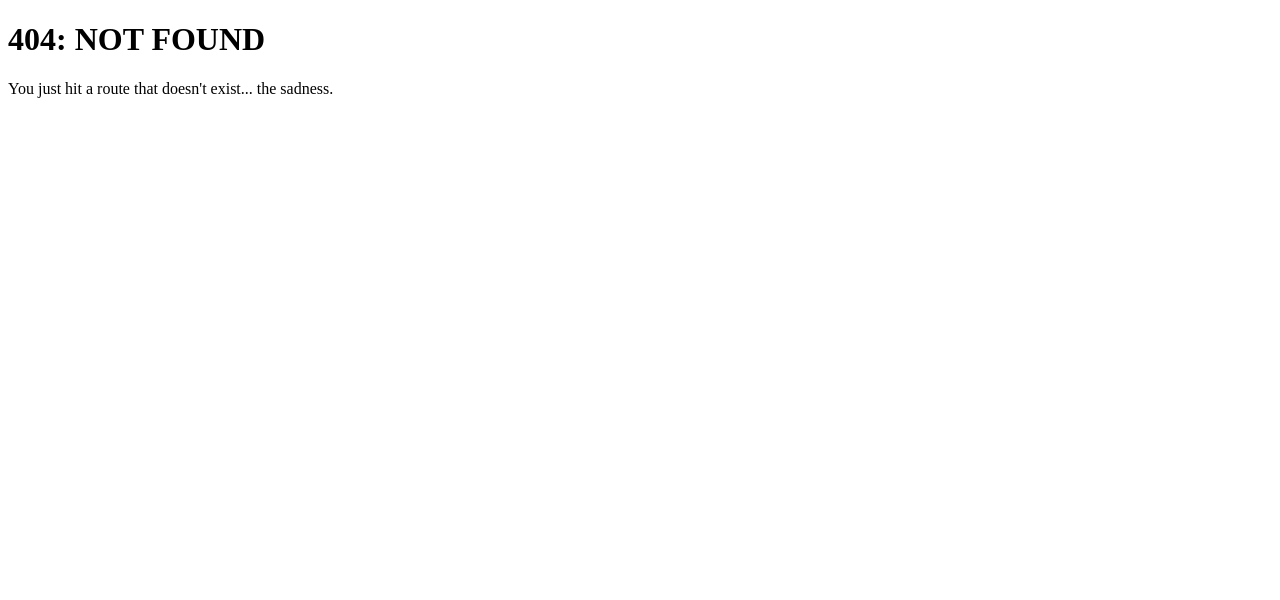
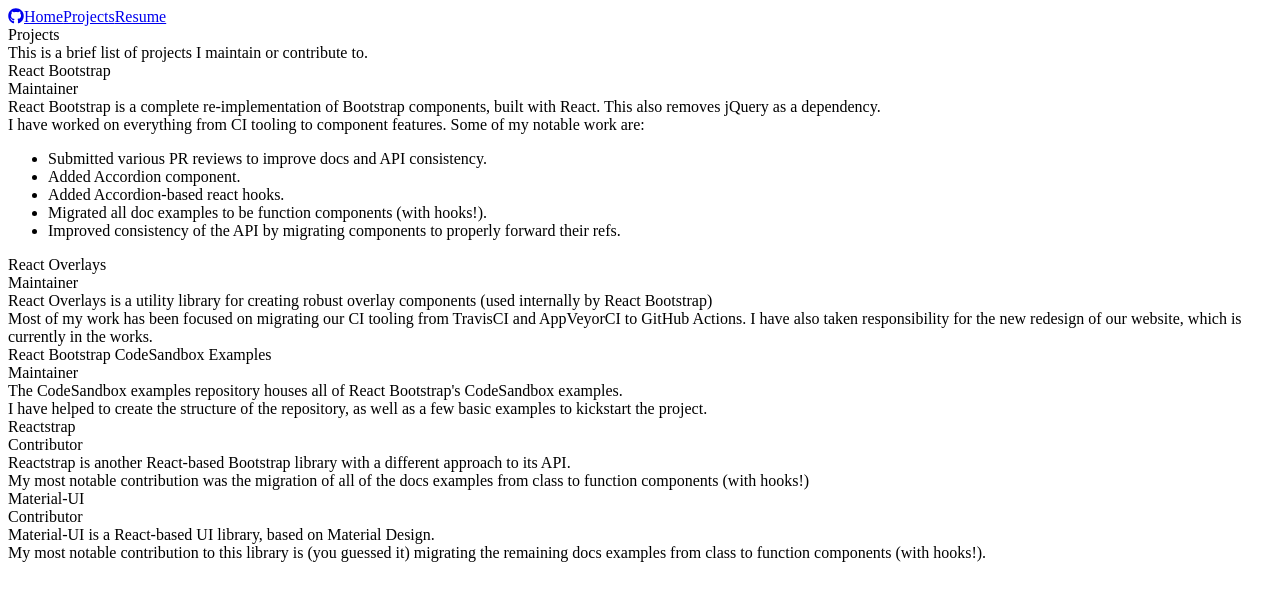
Before and after one commit to bpas247/portfolio, a Gatsby site: page /projects in a window 1280 px wide. Before the commit this address had no page. Built offline with nearby package versions, Linux system fonts and the light colour scheme; Gatsby itself is replaced by a stand-in of ours.

Commit message:
feat: add basic website structure

```diff
--- /dev/null
+++ b/src/components/Layout.js
@@ -0,0 +1,9 @@
+import React from "react";
+import { Navbar } from "./";
+
+export default ({ children }) => (
+  <div>
+    <Navbar />
+    {children}
+  </div>
+);
--- /dev/null
+++ b/src/components/Navbar.js
@@ -0,0 +1,15 @@
+import React from "react";
+import { Link } from "gatsby";
+import { FontAwesomeIcon } from "@fortawesome/react-fontawesome";
+import { faGithub } from "@fortawesome/free-brands-svg-icons";
+
+export default () => (
+  <nav>
+    <Link to="/">
+      <FontAwesomeIcon icon={faGithub} />
+      Home
+    </Link>
+    <Link to="/projects">Projects</Link>
+    <Link to="/resume">Resume</Link>
+  </nav>
+);
--- /dev/null
+++ b/src/components/Project.js
@@ -0,0 +1,17 @@
+import React from "react";
+
+const Project = ({ name, maintainer, children }) => (
+  <>
+    {name}
+    <br />
+    {maintainer ? "Maintainer" : "Contributor"}
+    <br />
+    {children}
+  </>
+);
+
+Project.Summary = ({ children }) => <div>{children}</div>;
+
+Project.Contributions = ({ children }) => <div>{children}</div>;
+
+export default Project;
--- /dev/null
+++ b/src/components/index.js
@@ -0,0 +1,3 @@
+export { default as Layout } from "./Layout";
+export { default as Navbar } from "./Navbar";
+export { default as Project } from "./Project";
--- a/src/pages/404.js
+++ b/src/pages/404.js
@@ -1,10 +1,8 @@
 import React from "react";
 
-const NotFoundPage = () => (
+export default () => (
   <>
     <h1>404: NOT FOUND</h1>
     <p>You just hit a route that doesn&#39;t exist... the sadness.</p>
   </>
 );
-
-export default NotFoundPage;
--- /dev/null
+++ b/src/pages/projects.js
@@ -0,0 +1,75 @@
+import React from "react";
+import { Layout, Project } from "../components";
+
+export default () => (
+  <Layout>
+    <div>Projects</div>
+    <div>This is a brief list of projects I maintain or contribute to.</div>
+    <Project name="React Bootstrap" maintainer>
+      <Project.Summary>
+        React Bootstrap is a complete re-implementation of Bootstrap components,
+        built with React. This also removes jQuery as a dependency.
+      </Project.Summary>
+      <Project.Contributions>
+        I have worked on everything from CI tooling to component features. Some
+        of my notable work are:
+        <ul>
+          <li>
+            Submitted various PR reviews to improve docs and API consistency.
+          </li>
+          <li>Added Accordion component.</li>
+          <li>Added Accordion-based react hooks.</li>
+          <li>
+            Migrated all doc examples to be function components (with hooks!).
+          </li>
+          <li>
+            Improved consistency of the API by migrating components to properly
+            forward their refs.
+          </li>
+        </ul>
+      </Project.Contributions>
+    </Project>
+    <Project name="React Overlays" maintainer>
+      <Project.Summary>
+        React Overlays is a utility library for creating robust overlay
+        components (used internally by React Bootstrap)
+      </Project.Summary>
+      <Project.Contributions>
+        Most of my work has been focused on migrating our CI tooling from
+        TravisCI and AppVeyorCI to GitHub Actions. I have also taken
+        responsibility for the new redesign of our website, which is currently
+        in the works.
+      </Project.Contributions>
+    </Project>
+    <Project name="React Bootstrap CodeSandbox Examples" maintainer>
+      <Project.Summary>
+        The CodeSandbox examples repository houses all of React Bootstrap's
+        CodeSandbox examples.
+      </Project.Summary>
+      <Project.Contributions>
+        I have helped to create the structure of the repository, as well as a
+        few basic examples to kickstart the project.
+      </Project.Contributions>
+    </Project>
+    <Project name="Reactstrap">
+      <Project.Summary>
+        Reactstrap is another React-based Bootstrap library with a different
+        approach to its API.
+      </Project.Summary>
+      <Project.Contributions>
+        My most notable contribution was the migration of all of the docs
+        examples from class to function components (with hooks!)
+      </Project.Contributions>
+    </Project>
+    <Project name="Material-UI">
+      <Project.Summary>
+        Material-UI is a React-based UI library, based on Material Design.
+      </Project.Summary>
+      <Project.Contributions>
+        My most notable contribution to this library is (you guessed it)
+        migrating the remaining docs examples from class to function components
+        (with hooks!).
+      </Project.Contributions>
+    </Project>
+  </Layout>
+);
```
Also changed, not shown: src/components/Showcase.jsx (deleted, +0 -22 lines), src/pages/index.js (+10 -11 lines), src/pages/resume.js (added, +8 -0 lines).
